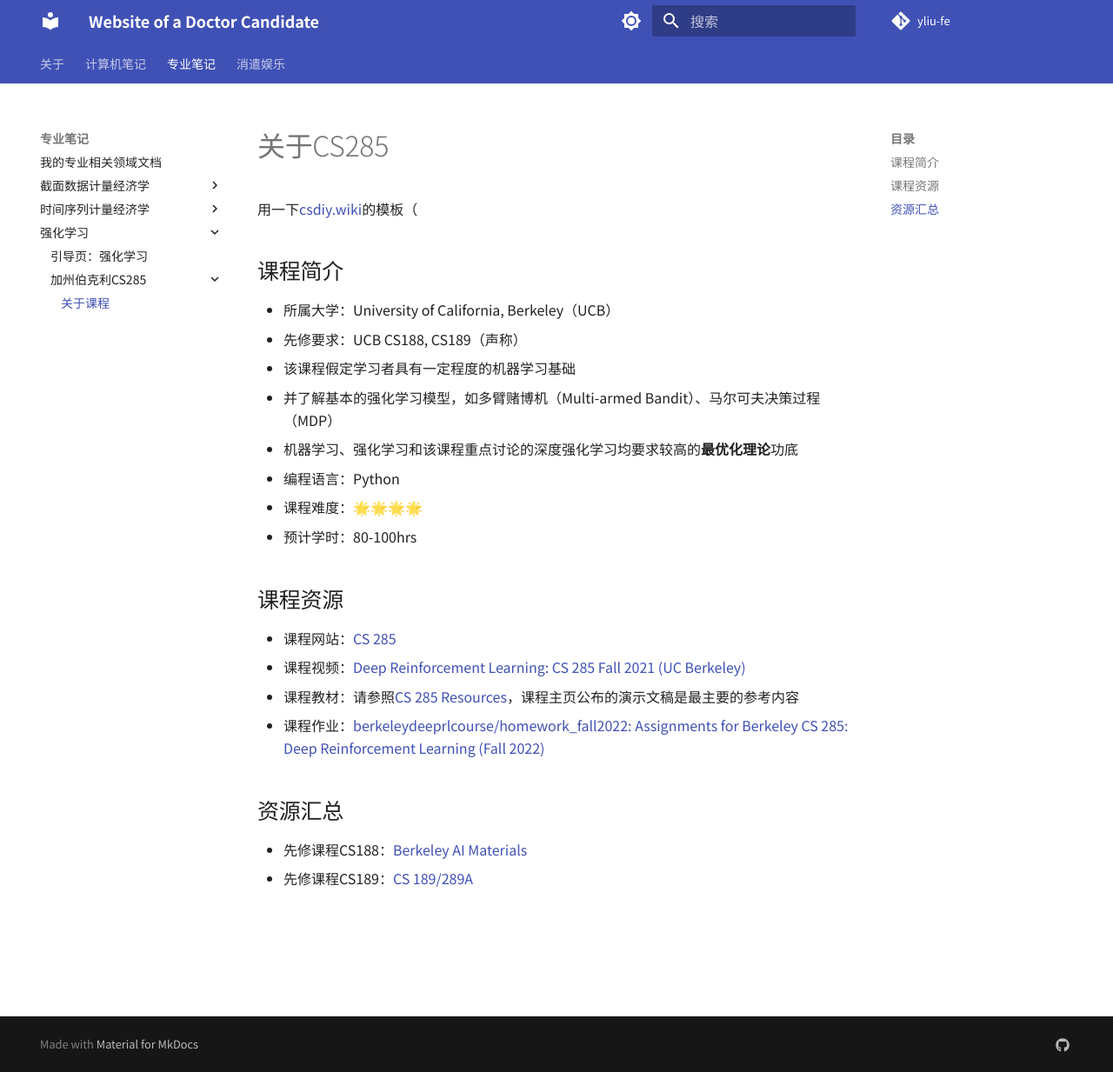
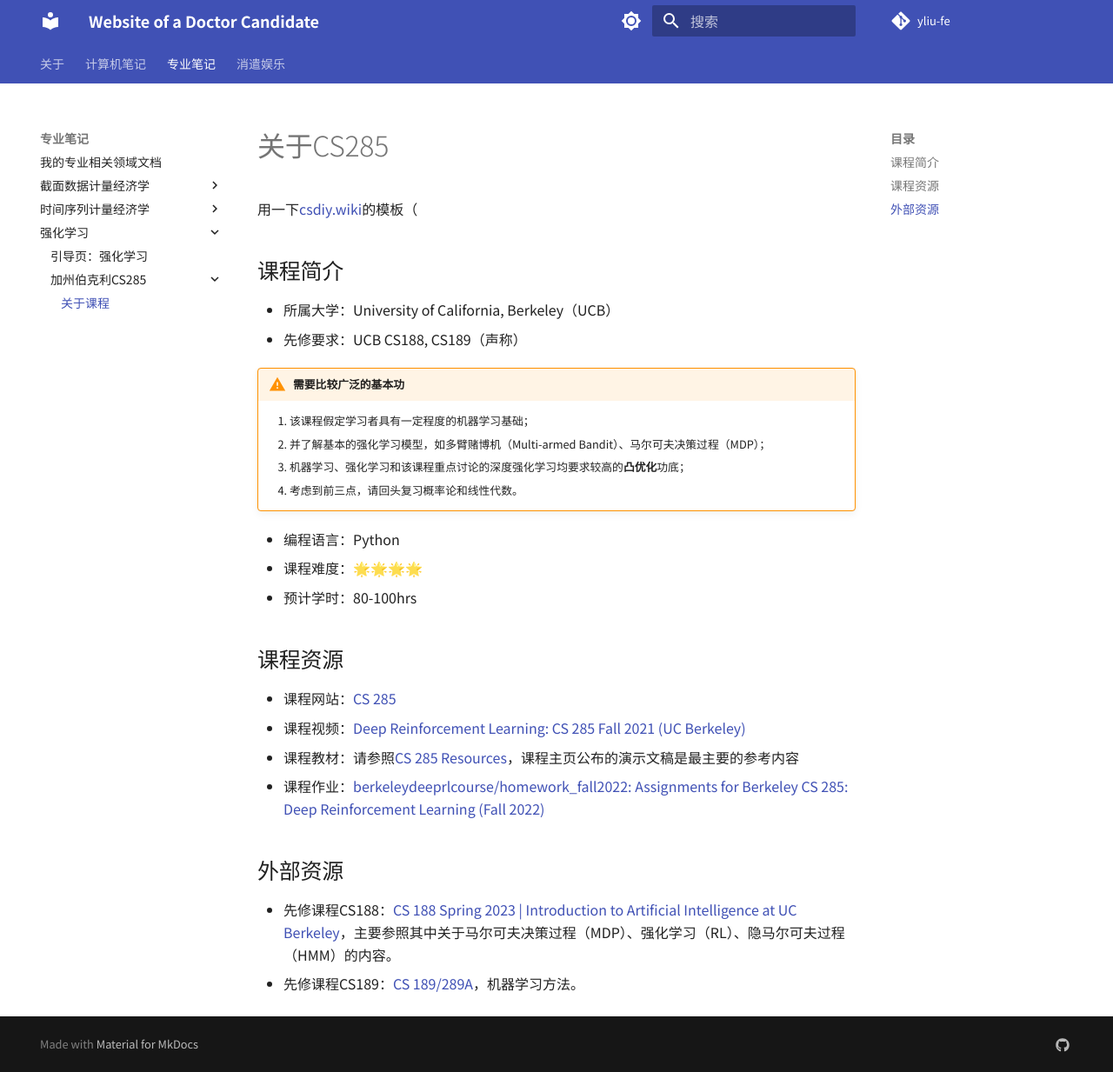
Before and after one commit to yliu-fe/yliu-fe.github.io, an MkDocs documentation site: the page built from docs/Majors/Reinforcement Learning/CS285/CS285_index.md, in a window 1280 px wide and 1233 px high. Shown: the whole window at 87% size. Built offline with MkDocs 1.6.1 and Material for MkDocs 9.7.7, drawn with Linux system fonts in a browser that asks for light colours; comment, search, counter and statistics services are not loaded.

Commit message:
Update CS285_index.md

```diff
--- a/docs/Majors/Reinforcement Learning/CS285/CS285_index.md
+++ b/docs/Majors/Reinforcement Learning/CS285/CS285_index.md
@@ -6,9 +6,16 @@
 
 - 所属大学：University of California, Berkeley（UCB）
 - 先修要求：UCB CS188, CS189（声称）
-  - 该课程假定学习者具有一定程度的机器学习基础
-  - 并了解基本的强化学习模型，如多臂赌博机（Multi-armed Bandit）、马尔可夫决策过程（MDP）
-  - 机器学习、强化学习和该课程重点讨论的深度强化学习均要求较高的**最优化理论**功底
+
+/// admonition | 需要比较广泛的基本功
+    type: warning
+
+  1. 该课程假定学习者具有一定程度的机器学习基础；
+  2. 并了解基本的强化学习模型，如多臂赌博机（Multi-armed Bandit）、马尔可夫决策过程（MDP）；
+  3. 机器学习、强化学习和该课程重点讨论的深度强化学习均要求较高的**凸优化**功底；
+  4. 考虑到前三点，请回头复习概率论和线性代数。
+///
+
 - 编程语言：Python
 - 课程难度：🌟🌟🌟🌟
 - 预计学时：80-100hrs
@@ -28,7 +35,7 @@
 - 课程教材：请参照[CS 285 Resources](http://rail.eecs.berkeley.edu/deeprlcourse/resources/)，课程主页公布的演示文稿是最主要的参考内容
 - 课程作业：[berkeleydeeprlcourse/homework_fall2022: Assignments for Berkeley CS 285: Deep Reinforcement Learning (Fall 2022)](https://github.com/berkeleydeeprlcourse/homework_fall2022)
 
-## 资源汇总
+## 外部资源
 
-- 先修课程CS188：[Berkeley AI Materials](http://ai.berkeley.edu/home.html)
-- 先修课程CS189：[CS 189/289A](https://www.eecs189.org/)
+- 先修课程CS188：[CS 188 Spring 2023 | Introduction to Artificial Intelligence at UC Berkeley](https://inst.eecs.berkeley.edu/~cs188/sp23/)，主要参照其中关于马尔可夫决策过程（MDP）、强化学习（RL）、隐马尔可夫过程（HMM）的内容。
+- 先修课程CS189：[CS 189/289A](https://www.eecs189.org/)，机器学习方法。
```
